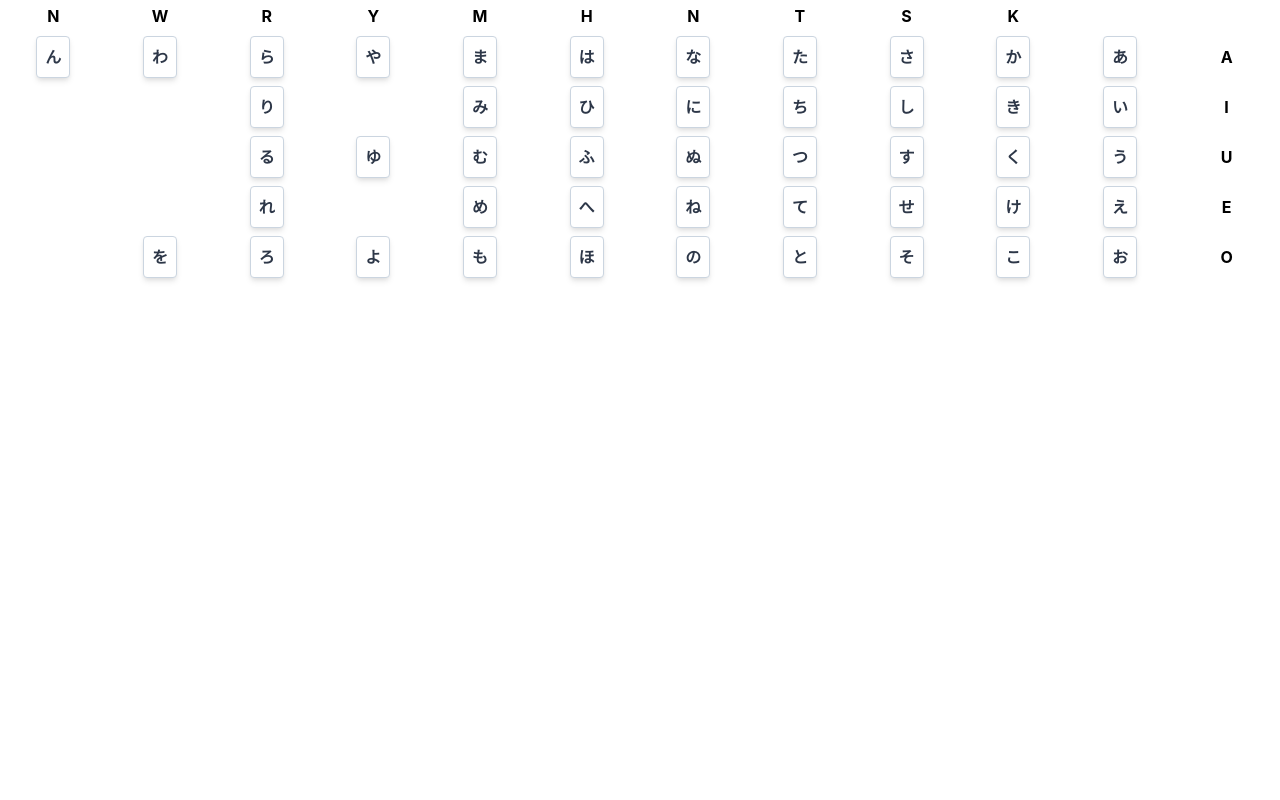
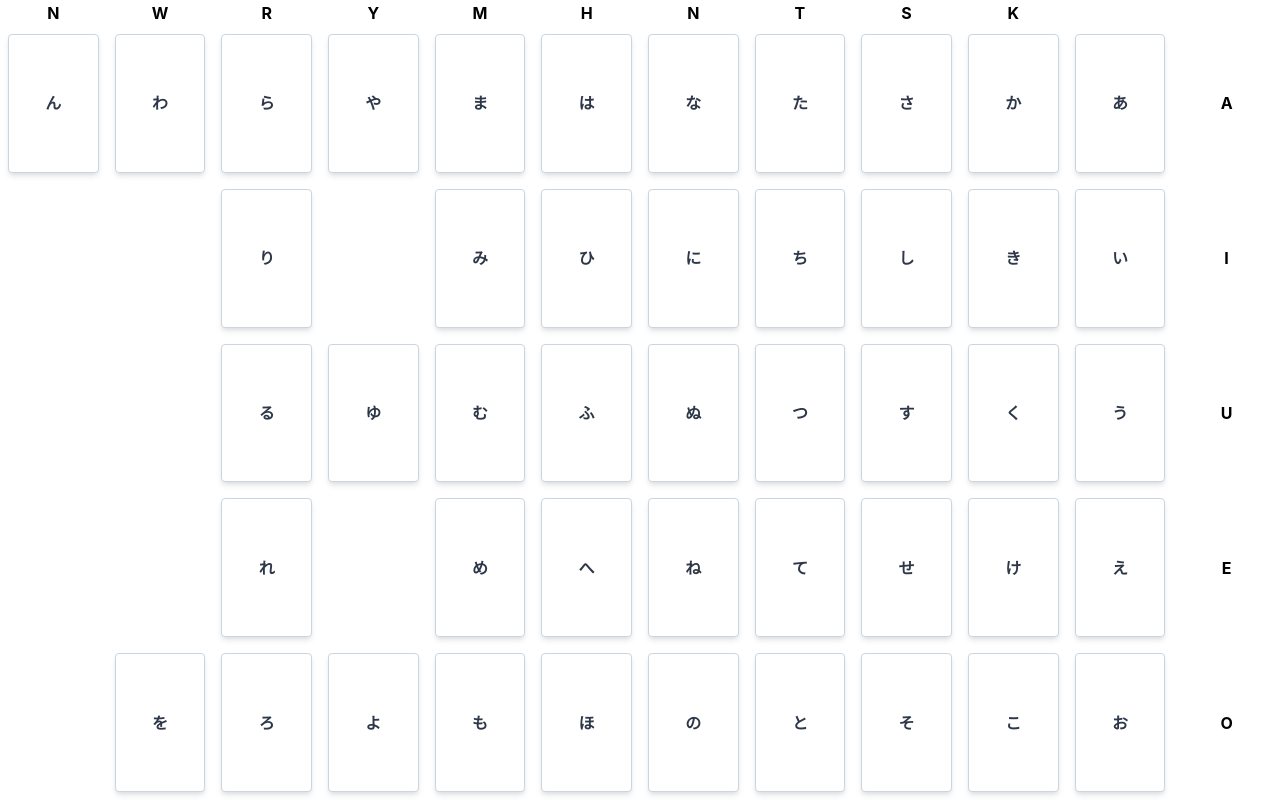
Before and after one commit to tryenc/hiragana, a React (Create React App) app: page / in a window 1280 px wide. Built offline with nearby package versions, Linux system fonts and the light colour scheme.

Commit message:
Made styling changes so that it fill screen.

```diff
--- a/src/App.js
+++ b/src/App.js
@@ -1,102 +1,92 @@
 import React from "react"
 import { Character } from "./Character"
-import { Cell, Header } from "./Cell"
 import { rowA, rowI, rowU, rowE, rowO } from "./row-configs/index"
 
 function App() {
   return (
-    <table className="container table-fixed border-collapse">
+    <table className="w-screen h-screen table-fixed border-collapse">
       <thead>
         <tr>
-          <Header>N</Header>
-          <Header>W</Header>
-          <Header>R</Header>
-          <Header>Y</Header>
-          <Header>M</Header>
-          <Header>H</Header>
-          <Header>N</Header>
-          <Header>T</Header>
-          <Header>S</Header>
-          <Header>K</Header>
-          <Header></Header>
-          <Header></Header>
+          {["N", "W", "R", "Y", "M", "H", "N", "T", "S", "K", null, null].map(
+            letter => (Boolean(letter) ? <th>{letter}</th> : <th></th>)
+          )}
         </tr>
       </thead>
       <tbody>
         <tr>
           {rowA.map((letter, index) => {
             return letter !== null ? (
-              <Cell key={letter.character}>
+              <td className="p-2" key={letter.character}>
                 <Character
                   audioPath={letter.audioPath}
                   character={letter.character}
                 />
-              </Cell>
+              </td>
             ) : (
-              <Cell key={index}></Cell>
+              <td key={index}></td>
             )
           })}
-          <Header>A</Header>
+          <th>A</th>
         </tr>
         <tr>
           {rowI.map((letter, index) => {
             return letter !== null ? (
-              <Cell key={letter.character}>
+              <td className="p-2" key={letter.character}>
                 <Character
                   audioPath={letter.audioPath}
                   character={letter.character}
                 />
-              </Cell>
+              </td>
             ) : (
-              <Cell key={index}></Cell>
+              <td key={index}></td>
             )
           })}
-          <Header>I</Header>
+          <th>I</th>
         </tr>
         <tr>
           {rowU.map((letter, index) => {
             return letter !== null ? (
-              <Cell key={letter.character}>
+              <td className="p-2" key={letter.character}>
                 <Character
                   audioPath={letter.audioPath}
                   character={letter.character}
                 />
-              </Cell>
+              </td>
             ) : (
-              <Cell key={index}></Cell>
+              <td key={index}></td>
             )
           })}
-          <Header>U</Header>
+          <th>U</th>
         </tr>
         <tr>
           {rowE.map((letter, index) => {
             return letter !== null ? (
-              <Cell key={letter.character}>
+              <td className="p-2" key={letter.character}>
                 <Character
                   audioPath={letter.audioPath}
                   character={letter.character}
                 />
-              </Cell>
+              </td>
             ) : (
-              <Cell key={index}></Cell>
+              <td key={index}></td>
             )
           })}
-          <Header>E</Header>
+          <th>E</th>
         </tr>
         <tr>
           {rowO.map((letter, index) => {
             return letter !== null ? (
-              <Cell key={letter.character}>
+              <td className="p-2" key={letter.character}>
                 <Character
                   audioPath={letter.audioPath}
                   character={letter.character}
                 />
-              </Cell>
+              </td>
             ) : (
-              <Cell key={index}></Cell>
+              <td key={index}></td>
             )
           })}
-          <Header>O</Header>
+          <th>O</th>
         </tr>
       </tbody>
     </table>
--- a/src/Cell.jsx
+++ /dev/null
@@ -1,9 +0,0 @@
-import React from "react"
-
-export function Cell({ children }) {
-  return <td className="text-center p-1">{children}</td>
-}
-
-export function Header({ children }) {
-  return <th className="p-1">{children}</th>
-}
--- a/src/Character.jsx
+++ b/src/Character.jsx
@@ -15,7 +15,7 @@ export const Character = ({ audioPath, character }) => {
   return (
     <button
       className={classnames(
-        "bg-white hover:bg-gray-200 text-gray-800 font-semibold py-2 px-2 border border-gray-400 rounded shadow-md focus:outline-none",
+        "w-full h-full bg-white hover:bg-gray-200 text-gray-800 font-semibold py-2 px-2 border border-gray-400 rounded shadow-md focus:outline-none",
         { "shadow-none": playing }
       )}
       onClick={handleClick}
```
